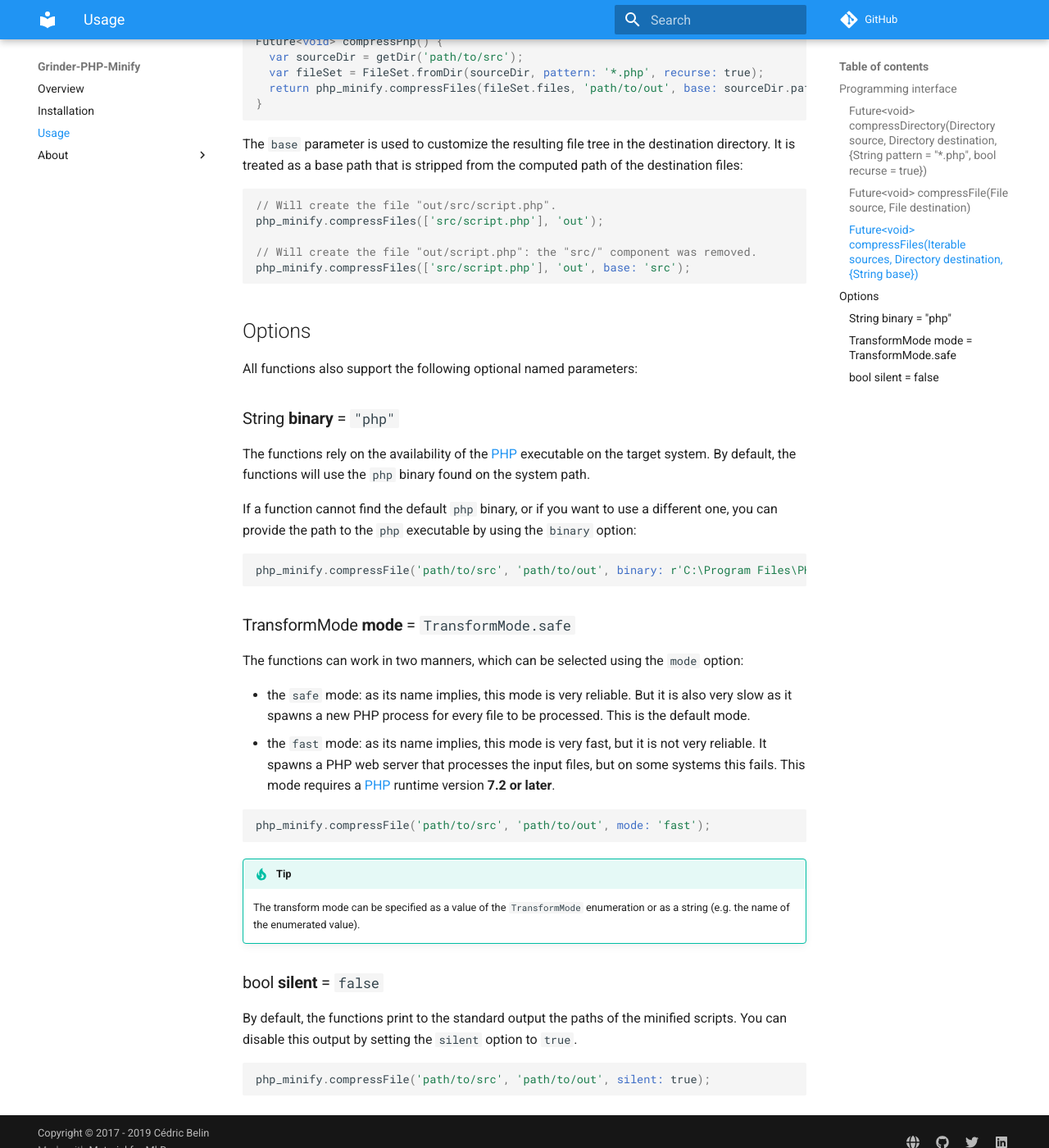
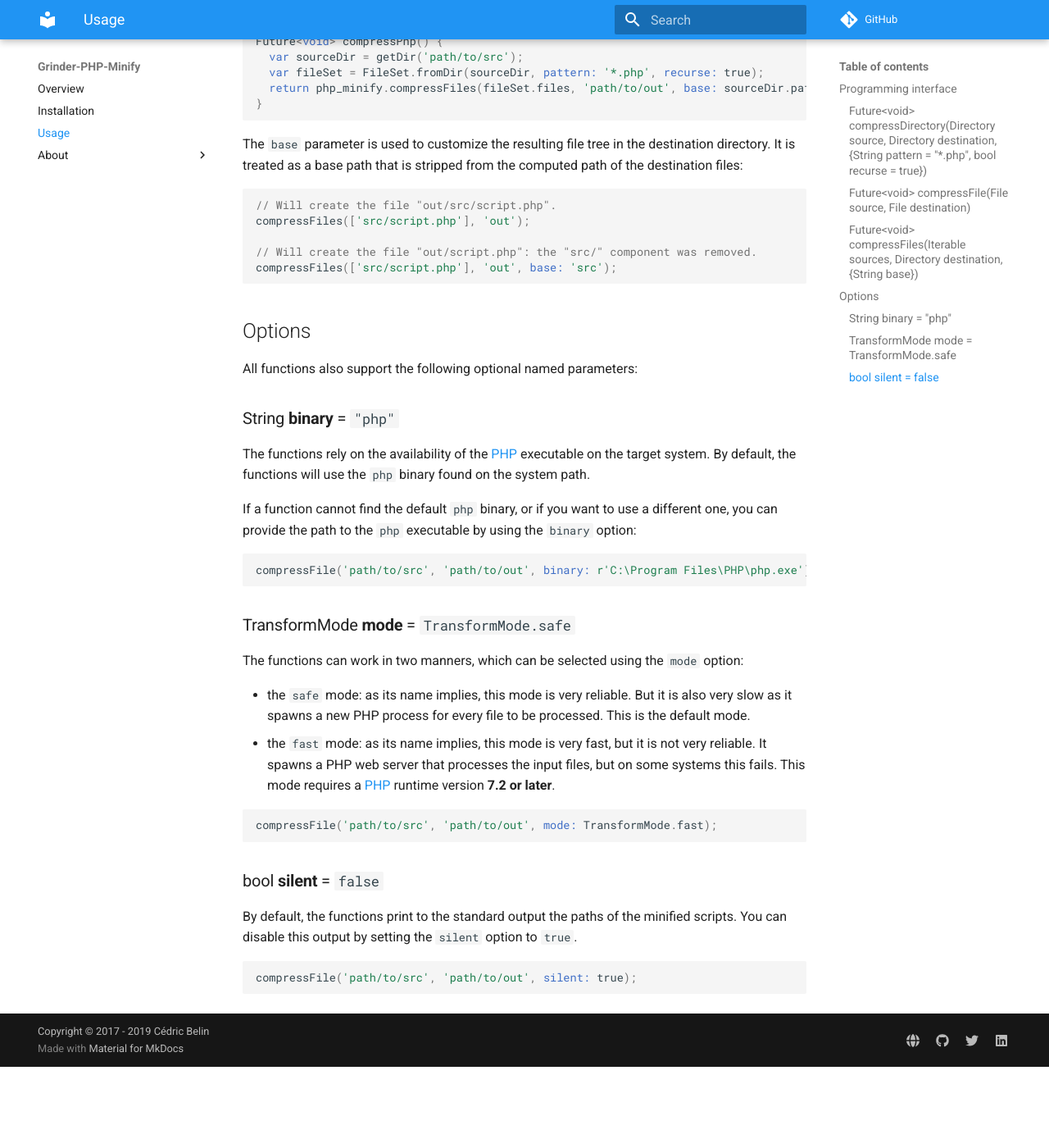
Before and after one commit to cedx/grinder-php-minify, an MkDocs documentation site: the page built from doc/usage.md, in a window 1280 px wide and 1400 px high, scrolled down 1568 px. Shown: the whole window at 82% size. Built offline with MkDocs 1.6.1 and Material for MkDocs 9.7.7, drawn with Linux system fonts in a browser that asks for light colours; comment, search, counter and statistics services are not loaded; after the commit the page ends 2869 px from its top, so only the background shows below that; some of the changed text lies outside the part shown.

Commit message:
The `mode` parameter does not accept anymore strings as `TransformMode`

````diff
--- a/doc/usage.md
+++ b/doc/usage.md
@@ -22,13 +22,13 @@ Future<void> compressPhp() => php_minify.compressDirectory('path/to/src', 'path/
 When the function processes a directory, a filter is applied on the names of the processed files to determine whether they are PHP scripts. A filename pattern is used to match the eligible PHP scripts, by default it's set to `"*.php"`. You can change use the `pattern` option to select a different set of PHP scripts:
 
 ```dart
-php_minify.compressDirectory('path/to/src', 'path/to/out', pattern: '*.inc.php7');
+compressDirectory('path/to/src', 'path/to/out', pattern: '*.inc.php7');
 ```
 
 The source directories are scanned recursively. You can force the function to only process the files located at the root of the source directory by setting the `recurse` option to `false`:
 
 ```dart
-php_minify.compressDirectory('path/to/src', 'path/to/out', recurse: false);
+compressDirectory('path/to/src', 'path/to/out', recurse: false);
 ```
 
 ### Future&lt;void&gt; **compressFile**(File source, File destination)
@@ -62,10 +62,10 @@ It is treated as a base path that is stripped from the computed path of the dest
 
 ```dart
 // Will create the file "out/src/script.php".
-php_minify.compressFiles(['src/script.php'], 'out');
+compressFiles(['src/script.php'], 'out');
 
 // Will create the file "out/script.php": the "src/" component was removed.
-php_minify.compressFiles(['src/script.php'], 'out', base: 'src');
+compressFiles(['src/script.php'], 'out', base: 'src');
 ```
 
 ## Options
@@ -77,7 +77,7 @@ The functions rely on the availability of the [PHP](https://secure.php.net) exec
 If a function cannot find the default `php` binary, or if you want to use a different one, you can provide the path to the `php` executable by using the `binary` option:
 
 ```dart
-php_minify.compressFile('path/to/src', 'path/to/out', binary: r'C:\Program Files\PHP\php.exe');
+compressFile('path/to/src', 'path/to/out', binary: r'C:\Program Files\PHP\php.exe');
 ```
 
 ### TransformMode **mode** = `TransformMode.safe`
@@ -87,17 +87,12 @@ The functions can work in two manners, which can be selected using the `mode` op
 - the `fast` mode: as its name implies, this mode is very fast, but it is not very reliable. It spawns a PHP web server that processes the input files, but on some systems this fails. This mode requires a [PHP](https://secure.php.net) runtime version **7.2 or later**.
 
 ```dart
-php_minify.compressFile('path/to/src', 'path/to/out', mode: 'fast');
+compressFile('path/to/src', 'path/to/out', mode: TransformMode.fast);
 ```
-
-!!! tip
-    The transform mode can be specified as a value
-    of the `TransformMode` enumeration or as a string
-    (e.g. the name of the enumerated value).
 
 ### bool **silent** = `false`
 By default, the functions print to the standard output the paths of the minified scripts. You can disable this output by setting the `silent` option to `true`.
 
 ```dart
-php_minify.compressFile('path/to/src', 'path/to/out', silent: true);
+compressFile('path/to/src', 'path/to/out', silent: true);
 ```
````
Also changed, not shown: 2 other files.
